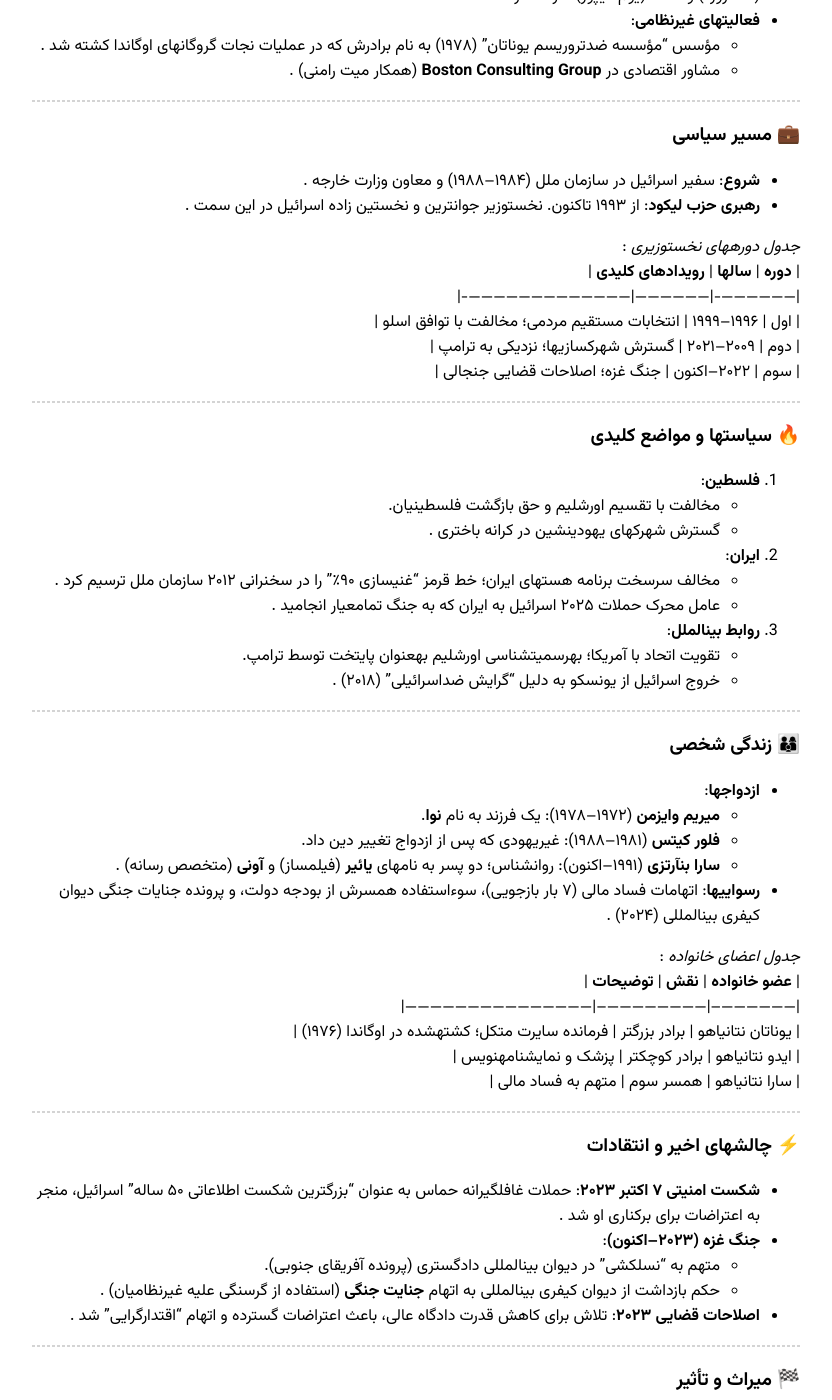
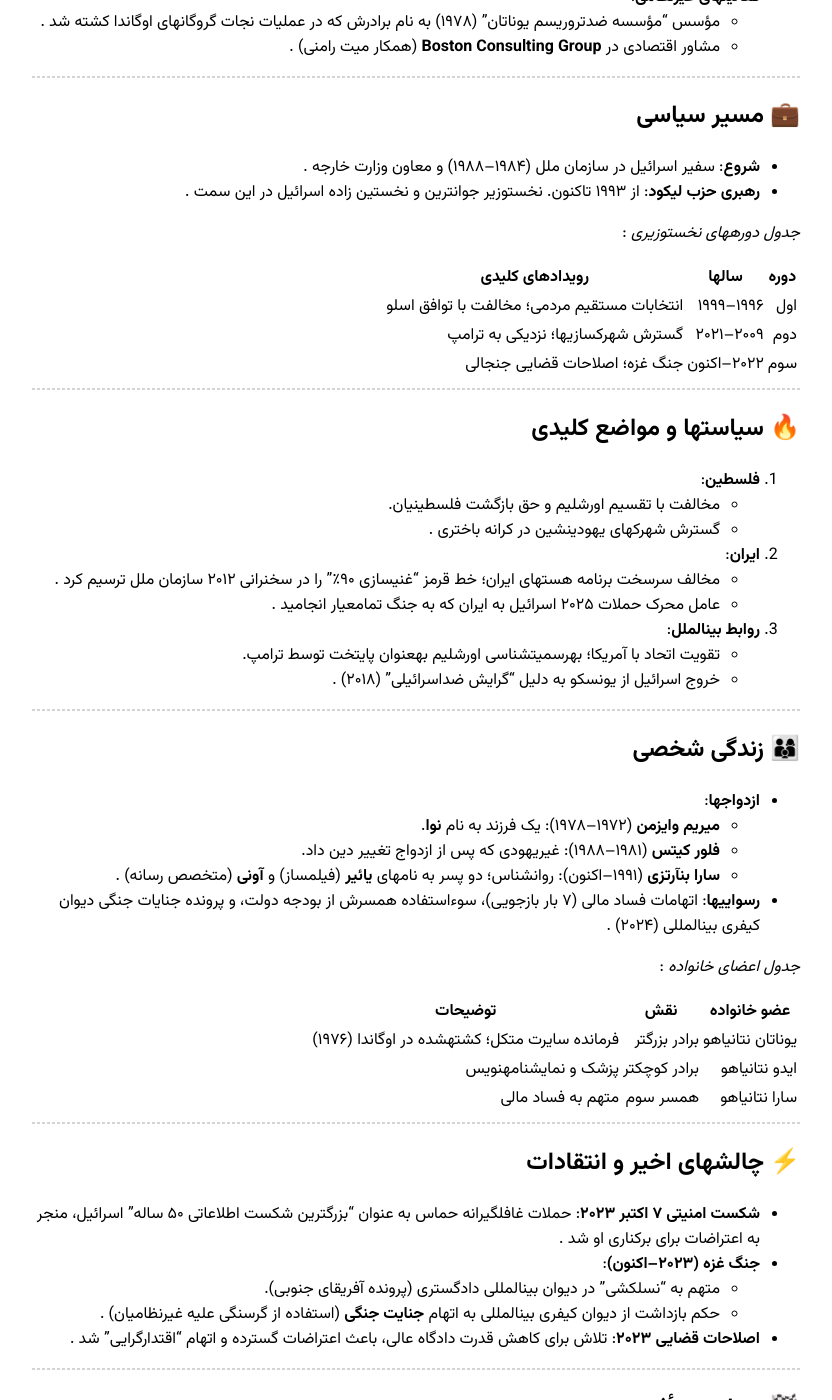
Before and after one commit to darkblog/darkblog.github.io, a Jekyll site: the page built from _posts/2025-7-3-40.md, in a window 1280 px wide and 1400 px high, scrolled down 685 px. Shown: the whole window, without its empty margins (224-1056 px from the left). Built offline with Jekyll 4.4.1, drawn with Linux system fonts in a browser that asks for light colours; some of the changed text lies outside the part shown.

Commit message:
Update 2025-7-3-40.md

```diff
--- a/_posts/2025-7-3-40.md
+++ b/_posts/2025-7-3-40.md
@@ -13,14 +12,14 @@ title: نتانیاهو
 
 ---
 
-### 🧠 دوران ابتدایی و خانواده
+## 🧠 دوران ابتدایی و خانواده
 - **خانواده**: پدرش **بنزیون نتانیاهو** (تاریخدان صهیونیست، متولد لهستان) و مادرش **زیلا** (یهودی اشکنازی). بنزیون از فعالان جنبش صهیونیسم تجدیدنظرطلب و پیرو نظریه "دیوار آهنین" علیه اعراب بود که تأثیر عمیقی بر تفکر بنیامین گذاشت .
 - **ادعای ایرانیالاصل بودن**: شایعاتی مبنی بر تولد در بابل ایران یا ارتباط خانوادگی با ایران وجود دارد، اما اسناد تاریخی تأیید میکنند که او در اسرائیل متولد شده و اصالت خانوادگیاش به یهودیان اروپای شرقی بازمیگردد .
 - **تحصیلات**: بخشی از دبیرستان را در آمریکا گذراند. لیسانس معماری و فوقلیسانس مدیریت از **MIT**، و دکترای علوم سیاسی از **هاروارد** دریافت کرد .
 
 ---
 
-### ⚔️ خدمت نظامی و فعالیتهای اولیه
+## ⚔️ خدمت نظامی و فعالیتهای اولیه
 - **نیروهای دفاعی اسرائیل**: در ۱۹۶۷ به واحد **سایرت متکل** (یگان ویژه) پیوست و با درجه **سروانی** در جنگهای ۱۹۶۷ (ششروزه) و ۱۹۷۳ (یوم کیپور) شرکت کرد .
 - **فعالیتهای غیرنظامی**:
   - مؤسس "مؤسسه ضدتروریسم یوناتان" (۱۹۷۸) به نام برادرش که در عملیات نجات گروگانهای اوگاندا کشته شد .
@@ -28,11 +27,12 @@ title: نتانیاهو
 
 ---
 
-### 💼 مسیر سیاسی
+## 💼 مسیر سیاسی
 - **شروع**: سفیر اسرائیل در سازمان ملل (۱۹۸۴–۱۹۸۸) و معاون وزارت خارجه .
 - **رهبری حزب لیکود**: از ۱۹۹۳ تاکنون. نخستوزیر جوانترین و نخستین زاده اسرائیل در این سمت .
 
 *جدول دورههای نخستوزیری* :
+
 | **دوره**         | **سالها**       | **رویدادهای کلیدی**                     |
 |-------------------|------------------|----------------------------------------|
 | اول              | ۱۹۹۶–۱۹۹۹       | انتخابات مستقیم مردمی؛ مخالفت با توافق اسلو |
@@ -41,7 +41,7 @@ title: نتانیاهو
 
 ---
 
-### 🔥 سیاستها و مواضع کلیدی
+## 🔥 سیاستها و مواضع کلیدی
 1. **فلسطین**:
    - مخالفت با تقسیم اورشلیم و حق بازگشت فلسطینیان.
    - گسترش شهرکهای یهودینشین در کرانه باختری .
@@ -54,7 +54,7 @@ title: نتانیاهو
 
 ---
 
-### 👨‍👩‍👦 زندگی شخصی
+## 👨‍👩‍👦 زندگی شخصی
 - **ازدواجها**:
   - **میریم وایزمن** (۱۹۷۲–۱۹۷۸): یک فرزند به نام **نوا**.
   - **فلور کیتس** (۱۹۸۱–۱۹۸۸): غیریهودی که پس از ازدواج تغییر دین داد.
@@ -62,6 +62,7 @@ title: نتانیاهو
 - **رسواییها**: اتهامات فساد مالی (۷ بار بازجویی)، سوءاستفاده همسرش از بودجه دولت، و پرونده جنایات جنگی دیوان کیفری بینالمللی (۲۰۲۴) .
 
 *جدول اعضای خانواده* :
+
 | **عضو خانواده**   | **نقش**                  | **توضیحات**                                  |
 |--------------------|--------------------------|---------------------------------------------|
 | یوناتان نتانیاهو  | برادر بزرگتر           | فرمانده سایرت متکل؛ کشتهشده در اوگاندا (۱۹۷۶) |
@@ -70,7 +71,7 @@ title: نتانیاهو
 
 ---
 
-### ⚡ چالشهای اخیر و انتقادات
+## ⚡ چالشهای اخیر و انتقادات
 - **شکست امنیتی ۷ اکتبر ۲۰۲۳**: حملات غافلگیرانه حماس به عنوان "بزرگترین شکست اطلاعاتی ۵۰ ساله" اسرائیل، منجر به اعتراضات برای برکناری او شد .
 - **جنگ غزه (۲۰۲۳–اکنون)**:
   - متهم به "نسلکشی" در دیوان بینالمللی دادگستری (پرونده آفریقای جنوبی).
@@ -79,5 +80,5 @@ title: نتانیاهو
 
 ---
 
-### 🏁 میراث و تأثیر
+## 🏁 میراث و تأثیر
 نتانیاهو با **۱۷ سال** نخستوزیری، طولانیترین دوره را در تاریخ اسرائیل دارد. سیاستهای او با محوریت امنیتگرایی، صهیونیسم تهاجمی و مهار ایران، هم تحسین راستگرایان و هم محکومیت جهانی را برانگیخته است. امروزه او به نماد "جنایت جنگی" در رسانههای جهان تبدیل شده و آینده سیاسیاش تحتالشعاع دادگاههای بینالمللی و جنگ غزه قرار دارد .
```
Also changed, not shown: other parts of _posts/2025-7-3-40.md (+1 -2 lines).
